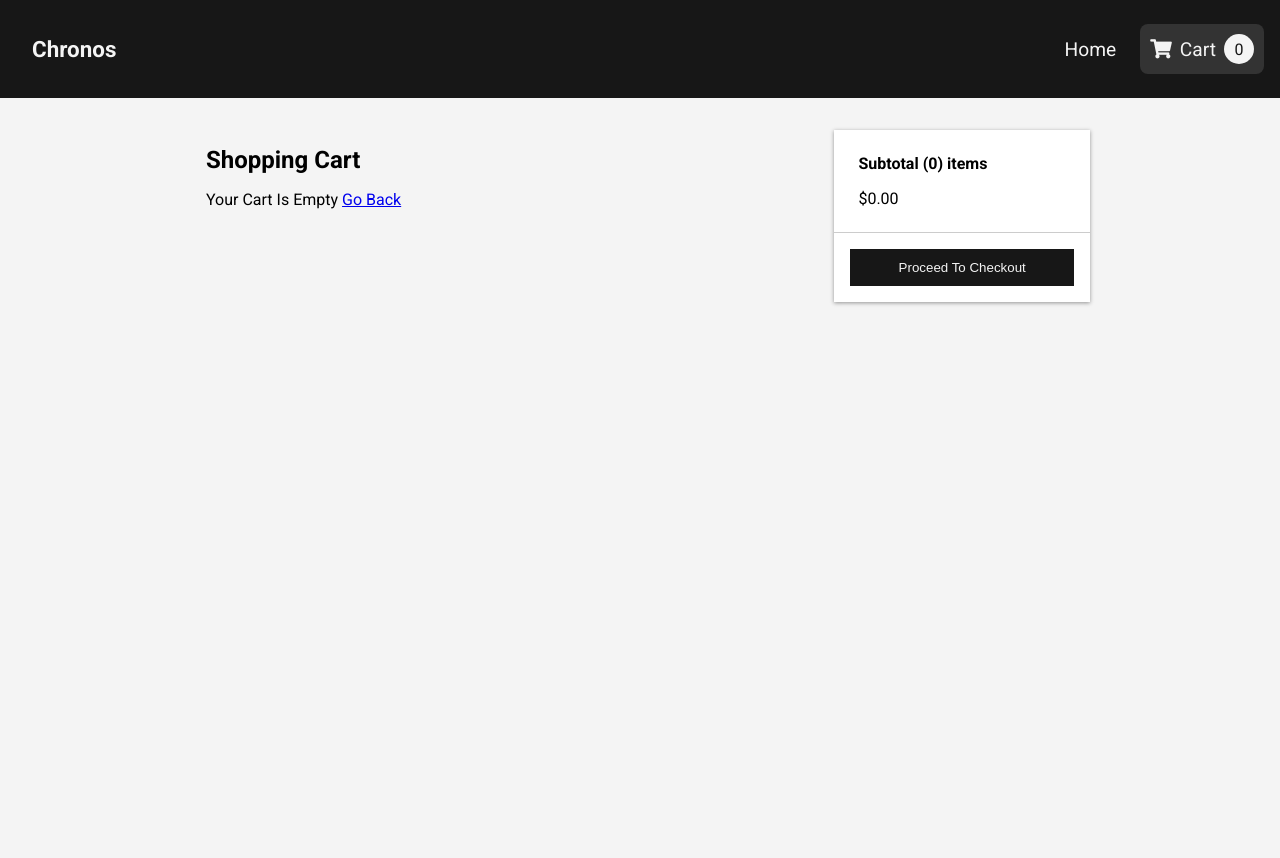
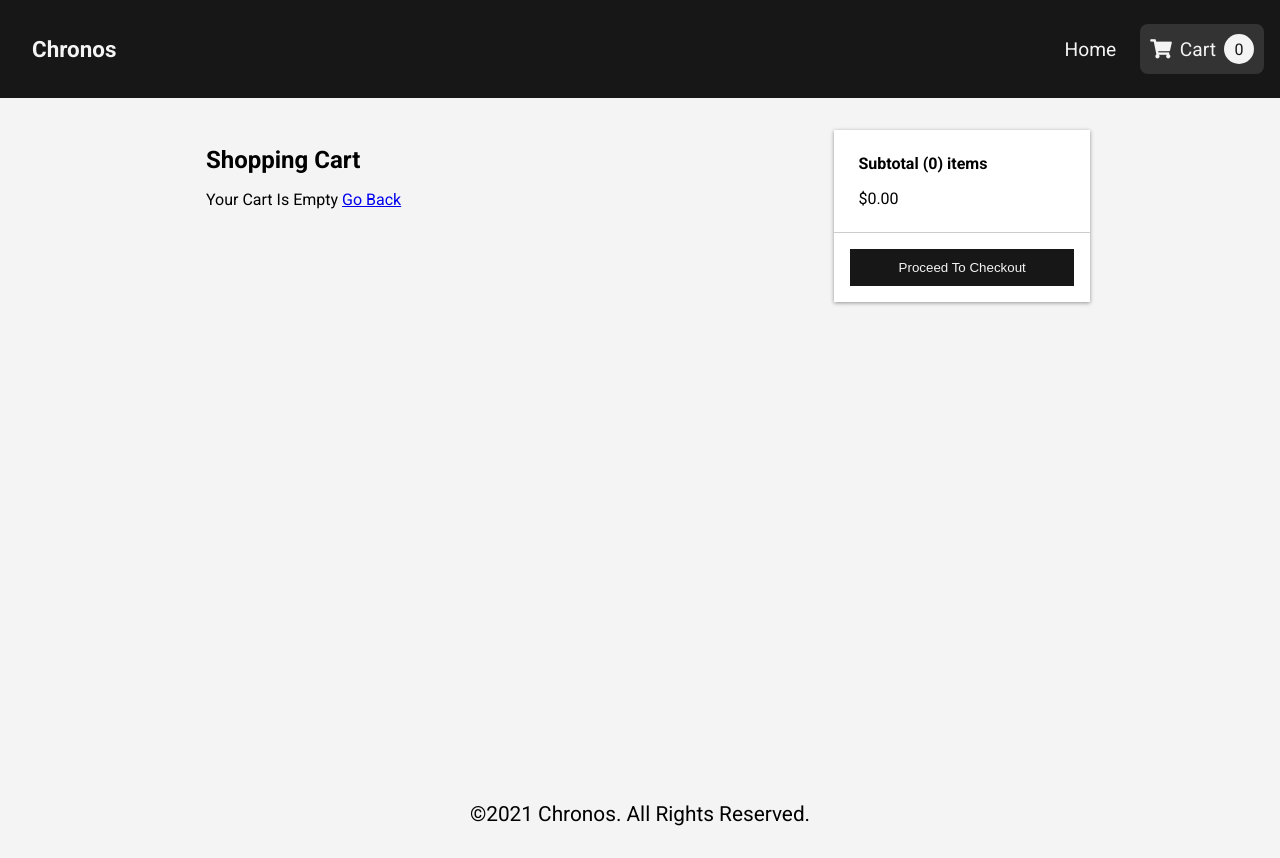
Before and after one commit to maxly20/MERN-Chronos, a React (Create React App) app in the folder frontend/: page /cart in a window 1280 px wide. Before the commit the page ends 800 px from the top, so only its background shows below. Built offline with nearby package versions, Linux system fonts and the light colour scheme.

Commit message:
adding Footer

```diff
--- a/frontend/src/App.js
+++ b/frontend/src/App.js
@@ -5,6 +5,7 @@ import { BrowserRouter as Router, Switch, Route } from 'react-router-dom';
 import Navbar from './components/Navbar';
 import SideDrawer from './components/SideDrawer';
 import Backdrop from './components/Backdrop';
+import Footer from './components/Footer';
 
 // Screens
 import HomeScreen from './screens/HomeScreen';
@@ -26,6 +27,7 @@ function App() {
           <Route exact path='/cart' component={CartScreen} />
         </Switch>
       </main>
+      <Footer />
     </Router>
   );
 }
--- /dev/null
+++ b/frontend/src/components/Footer.js
@@ -0,0 +1,11 @@
+import './Footer.scss';
+
+const Footer = () => {
+  return (
+    <footer className='footer'>
+      <p>©2021 Chronos. All Rights Reserved.</p>
+    </footer>
+  );
+};
+
+export default Footer;
--- /dev/null
+++ b/frontend/src/components/Footer.scss
@@ -0,0 +1,10 @@
+.footer {
+  width: 100vw;
+  display: flex;
+  justify-content: center;
+  align-items: center;
+  padding: 2rem 0;
+  p {
+    font-size: 1.3rem;
+  }
+}
--- a/frontend/src/index.scss
+++ b/frontend/src/index.scss
@@ -16,5 +16,5 @@ img {
   object-fit: contain;
 }
 .app {
-  height: 80vh;
+  min-height: 80vh;
 }
```
Also changed, not shown: 1 other file (tests, documents, lock files or other folders).
